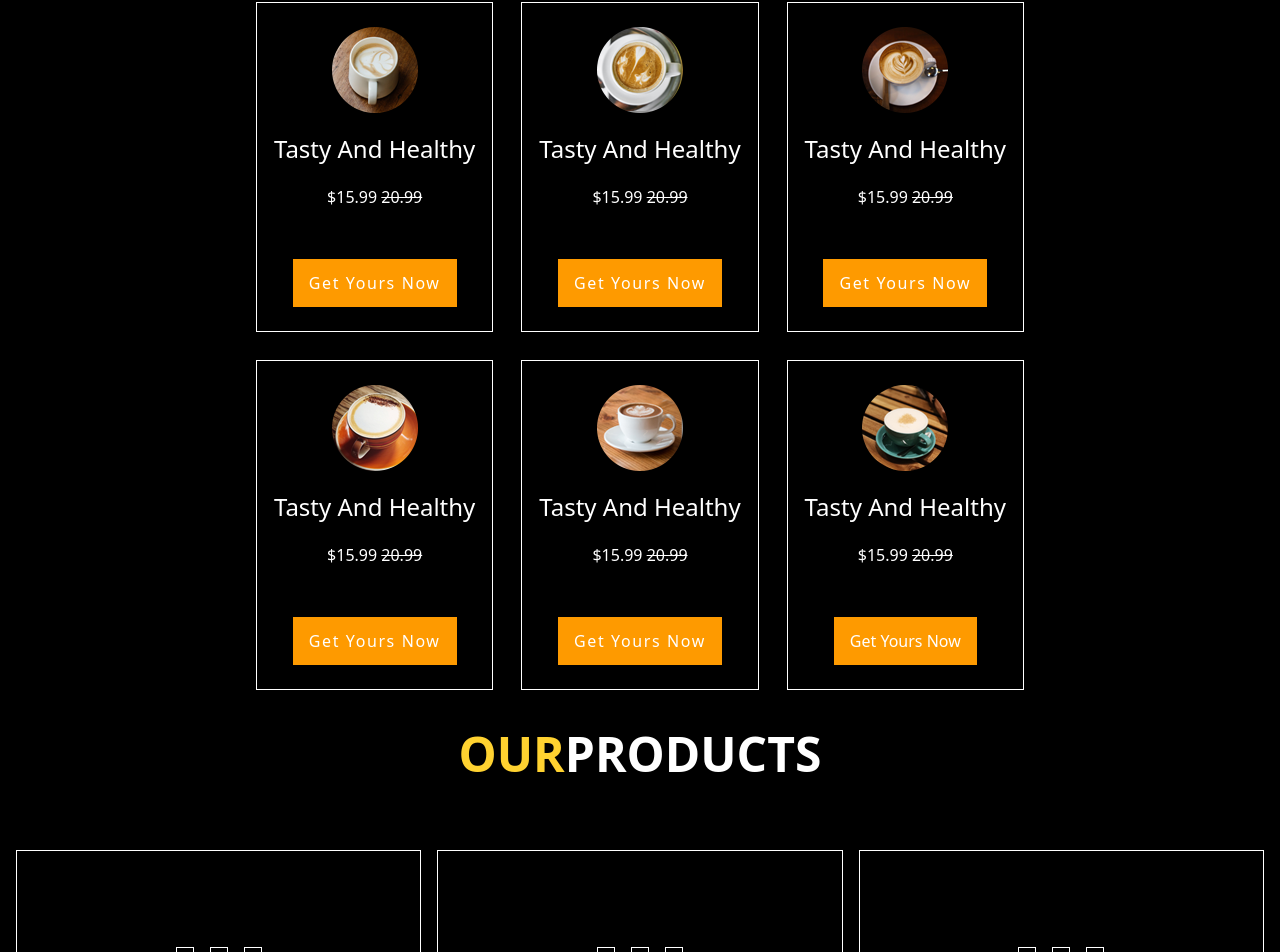
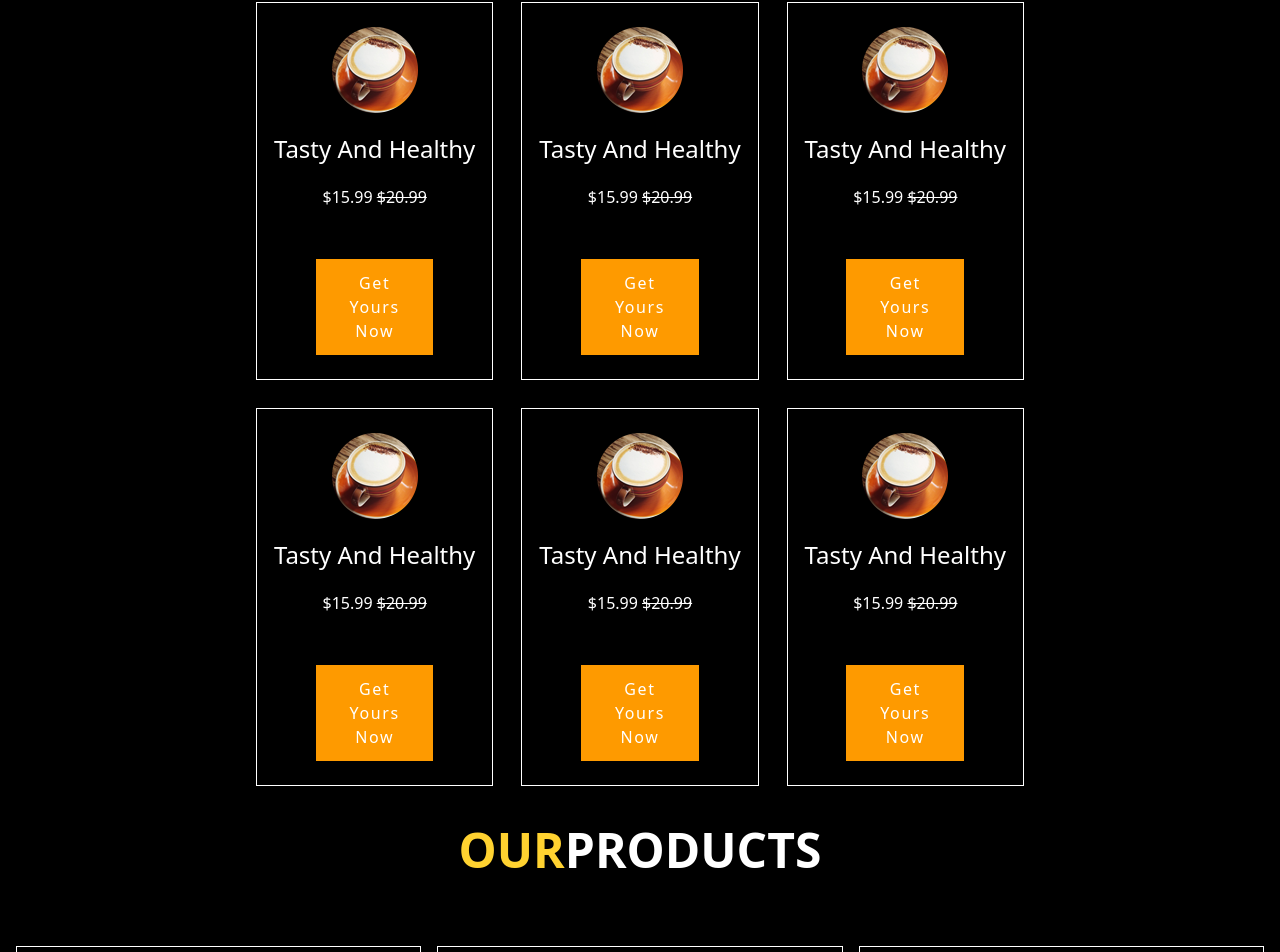
Before and after one commit to mehroj39/shop, a React (Vite) app: page / in a window 1280 px wide. Shown: the part 1536-2488 px from the top of the page. Built offline with nearby package versions, Linux system fonts and the light colour scheme; some icons are missing.

Commit message:
menu changed

```diff
--- a/src/pages/Home.jsx
+++ b/src/pages/Home.jsx
@@ -6,7 +6,7 @@ const Home = () => {
     <div className="xl:flex flex-col justify-center items-center bg-cover bg-center h-screen md:w-full flex flex-col sm:flex flex-col justify-center items-center  w-full pt-[20px]" id='home' style={{ backgroundImage: `url(${img})` }}>
       <h1 className='text-white text-xl pl-[100px]  md:text-4xl xl:text-6xl mx-auto sm:text-4xl  '>FRESH COFFEE IN THE MORNING</h1>
       <p className=' sm: w-full flex items-center justify-center text-center text-white xl:text-white text-xl xl: pt-[50px] mx-auto'>Lorem Ipsum Dolor, Sit Amet Consectetur Adipisicing Elit. Quidem Voluptatem, Natus Illo Nulla At Inventore.</p>
-      <button className=' hover:w-[300px] tracking-widest transition-all duration-500 ease-in-out
+      <button className='  hover:w-[300px] tracking-widest transition-all duration-500 ease-in-out
                     w-[200px] h-[50px] text-white bg-amber-500 mt-[30px]  mx-auto '>Get Yours Now</button>
     </div>
   )
--- a/src/pages/Menu.jsx
+++ b/src/pages/Menu.jsx
@@ -13,49 +13,79 @@ const Menu = () => {
       <h1 className='w-full h-[75px] text-5xl text-white bg-black font-bold flex items-center justify-center pt-5'>OUR <span className='text-amber-300'>MENU</span></h1>
       <div className='grid grid-cols-1 px-4 md:px-64 gap-7 sm:grid-cols-2 lg:grid-cols-3'>
         <div className='flex flex-col items-center justify-center gap-5 bg-black text-white border border-white hover:bg-white hover:text-black py-6'>
-          <img src={menu1} alt="menu1" />
+          <img src={menu4} alt="menu4" />
           <h3 className='text-2xl font-normal'>Tasty And Healthy</h3>
-          <p>$15.99 <span className='line-through'>20.99</span></p>
-          <button className='sm:hover:w-2/3 xl:hover:w-[300px] tracking-widest transition-all duration-500 ease-in-out
-                    px-4 py-3 text-white bg-amber-500 mt-[30px]  mx-auto '>Get Yours Now</button>
+          <p>$15.99 <span className='line-through'>$20.99</span></p>
+
+          <button
+            className='w-1/2 hover:w-2/3 tracking-widest transition-all duration-500 ease-in-out
+               px-4 py-3 text-white bg-amber-500 mt-[30px] mx-auto'>
+            Get Yours Now
+          </button>
         </div>
+
         <div className='flex flex-col items-center justify-center gap-5 bg-black text-white border border-white hover:bg-white hover:text-black py-6'>
-          <img src={menu2} alt="menu2" />
+          <img src={menu4} alt="menu4" />
           <h3 className='text-2xl font-normal'>Tasty And Healthy</h3>
-          <p>$15.99 <span className='line-through'>20.99</span></p>
-          <button className='sm:hover:w-2/3 xl:hover:w-[300px] tracking-widest transition-all duration-500 ease-in-out
-                    px-4 py-3 text-white bg-amber-500 mt-[30px]  mx-auto '>Get Yours Now</button>
+          <p>$15.99 <span className='line-through'>$20.99</span></p>
+
+          <button
+            className='w-1/2 hover:w-2/3 tracking-widest transition-all duration-500 ease-in-out
+               px-4 py-3 text-white bg-amber-500 mt-[30px] mx-auto'>
+            Get Yours Now
+          </button>
         </div>
+
         <div className='flex flex-col items-center justify-center gap-5 bg-black text-white border border-white hover:bg-white hover:text-black py-6'>
-          <img src={menu3} alt="menu3" />
+          <img src={menu4} alt="menu4" />
           <h3 className='text-2xl font-normal'>Tasty And Healthy</h3>
-          <p>$15.99 <span className='line-through'>20.99</span></p>
-          <button className='sm:hover:w-2/3 xl:hover:w-[300px] tracking-widest transition-all duration-500 ease-in-out
-                    px-4 py-3 text-white bg-amber-500 mt-[30px]  mx-auto '>Get Yours Now</button>
+          <p>$15.99 <span className='line-through'>$20.99</span></p>
+
+          <button
+            className='w-1/2 hover:w-2/3 tracking-widest transition-all duration-500 ease-in-out
+               px-4 py-3 text-white bg-amber-500 mt-[30px] mx-auto'>
+            Get Yours Now
+          </button>
         </div>
+
 
 
         <div className='flex flex-col items-center justify-center gap-5 bg-black text-white border border-white hover:bg-white hover:text-black py-6'>
           <img src={menu4} alt="menu4" />
           <h3 className='text-2xl font-normal'>Tasty And Healthy</h3>
-          <p>$15.99 <span className='line-through'>20.99</span></p>
-          <button className='sm:hover:w-2/3 xl:hover:w-[300px] tracking-widest transition-all duration-500 ease-in-out
-                    px-4 py-3 text-white bg-amber-500 mt-[30px]  mx-auto '>Get Yours Now</button>
+          <p>$15.99 <span className='line-through'>$20.99</span></p>
+
+          <button
+            className='w-1/2 hover:w-2/3 tracking-widest transition-all duration-500 ease-in-out
+               px-4 py-3 text-white bg-amber-500 mt-[30px] mx-auto'>
+            Get Yours Now
+          </button>
         </div>
+
         <div className='flex flex-col items-center justify-center gap-5 bg-black text-white border border-white hover:bg-white hover:text-black py-6'>
-          <img src={menu5} alt="menu5" />
+          <img src={menu4} alt="menu4" />
           <h3 className='text-2xl font-normal'>Tasty And Healthy</h3>
-          <p>$15.99 <span className='line-through'>20.99</span></p>
-          <button className='sm:hover:w-2/3 xl:hover:w-[300px] tracking-widest transition-all duration-500 ease-in-out
-                    px-4 py-3 text-white bg-amber-500 mt-[30px]  mx-auto '>Get Yours Now</button>
+          <p>$15.99 <span className='line-through'>$20.99</span></p>
+
+          <button
+            className='w-1/2 hover:w-2/3 tracking-widest transition-all duration-500 ease-in-out
+               px-4 py-3 text-white bg-amber-500 mt-[30px] mx-auto'>
+            Get Yours Now
+          </button>
         </div>
-        <div className='flex flex-col items-center justify-center gap-5 bg-black text-white border border-white hover:bg-white hover:text-black py-2'>
-          <img src={menu6} alt="menu6" />
-          <h3 className='text-2xl font-normal text-center'>Tasty And Healthy</h3>
-          <p>$15.99 <span className='line-through'>20.99</span></p>
-          <button className='sm:hover:w-[150px] xl:hover:w-[300px] transition-all duration-500 ease-in-out
-                   px-4 py-3 text-white bg-amber-500 mt-[30px]  mx-auto '>Get Yours Now</button>
+
+        <div className='flex flex-col items-center justify-center gap-5 bg-black text-white border border-white hover:bg-white hover:text-black py-6'>
+          <img src={menu4} alt="menu4" />
+          <h3 className='text-2xl font-normal'>Tasty And Healthy</h3>
+          <p>$15.99 <span className='line-through'>$20.99</span></p>
+
+          <button
+            className='w-1/2 hover:w-2/3 tracking-widest transition-all duration-500 ease-in-out
+               px-4 py-3 text-white bg-amber-500 mt-[30px] mx-auto'>
+            Get Yours Now
+          </button>
         </div>
+
       </div>
     </div>
   )
```
